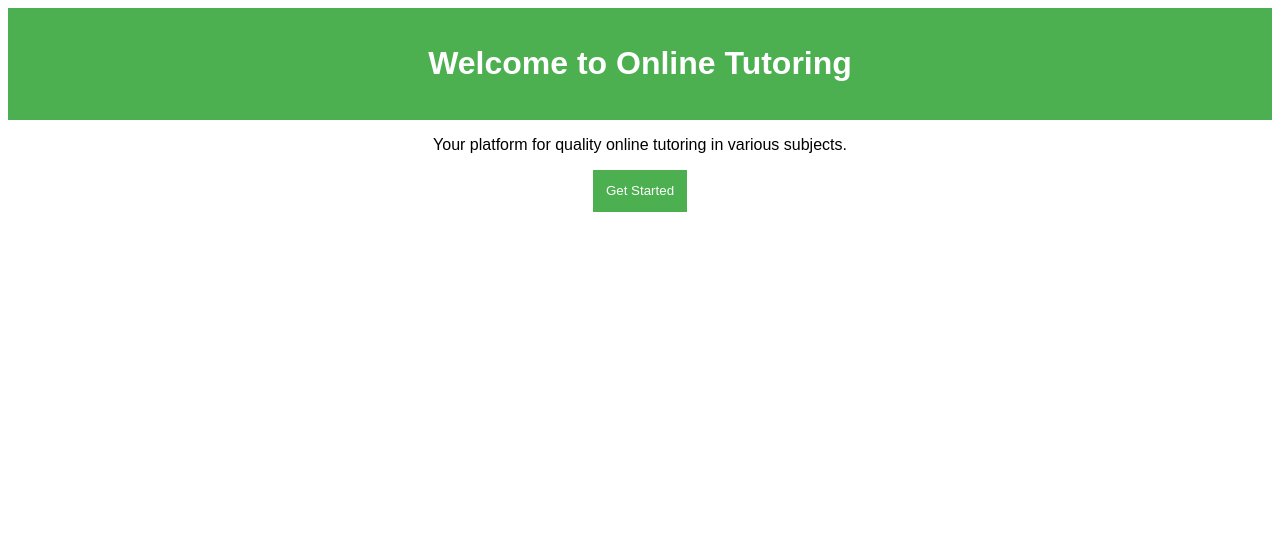
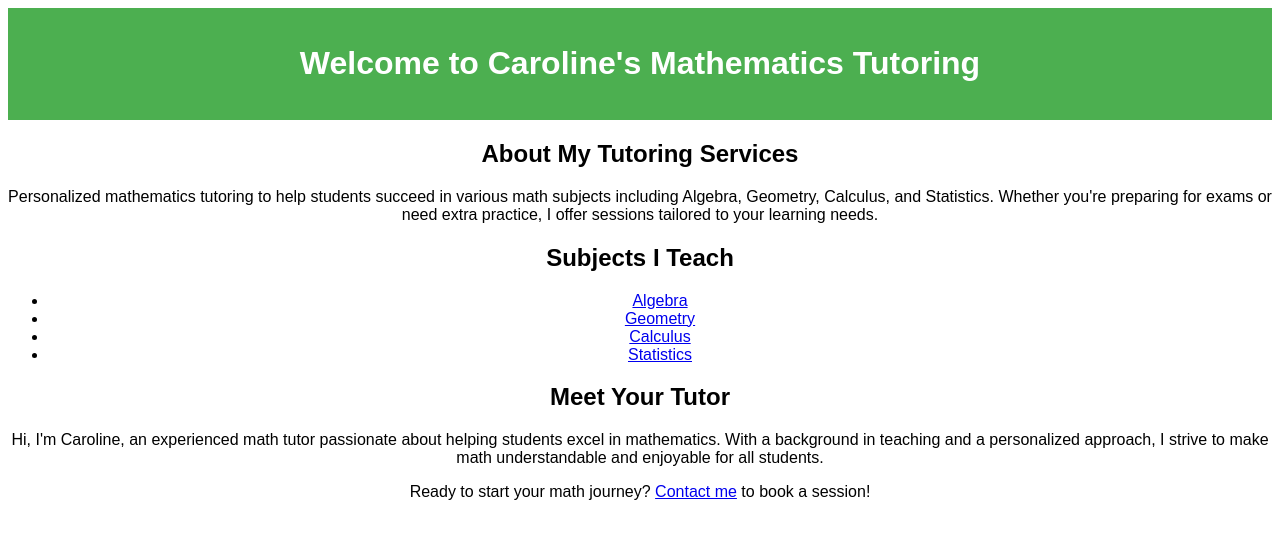
Before and after one commit to kipyegongeoffrey/online-tutoring-website, a plain HTML site: page index.html in a window 1280 px wide. Drawn offline with Linux system fonts and the light colour scheme.

Commit message:
Update index.html

```diff
--- a/index.html
+++ b/index.html
@@ -3,17 +3,38 @@
 <head>
     <meta charset="UTF-8">
     <meta name="viewport" content="width=device-width, initial-scale=1.0">
-    <title>Online Tutoring Website</title>
+    <title>Mathematics Tutoring Services</title>
     <link rel="stylesheet" href="style.css">
 </head>
 <body>
     <header>
-        <h1>Welcome to Online Tutoring</h1>
+        <h1>Welcome to Caroline's Mathematics Tutoring</h1>
     </header>
+
     <section>
-        <p>Your platform for quality online tutoring in various subjects.</p>
-        <button onclick="alert('Get Started')">Get Started</button>
+        <h2>About My Tutoring Services</h2>
+        <p>Personalized mathematics tutoring to help students succeed in various math subjects including Algebra, Geometry, Calculus, and Statistics. Whether you're preparing for exams or need extra practice, I offer sessions tailored to your learning needs.</p>
     </section>
+
+    <section>
+        <h2>Subjects I Teach</h2>
+        <ul>
+            <li><a href="algebra.html">Algebra</a></li>
+            <li><a href="geometry.html">Geometry</a></li>
+            <li><a href="calculus.html">Calculus</a></li>
+            <li><a href="statistics.html">Statistics</a></li>
+        </ul>
+    </section>
+
+    <section>
+        <h2>Meet Your Tutor</h2>
+        <p>Hi, I'm Caroline, an experienced math tutor passionate about helping students excel in mathematics. With a background in teaching and a personalized approach, I strive to make math understandable and enjoyable for all students.</p>
+    </section>
+
+    <footer>
+        <p>Ready to start your math journey? <a href="contact.html">Contact me</a> to book a session!</p>
+    </footer>
+
     <script src="script.js"></script>
 </body>
 </html>
```
